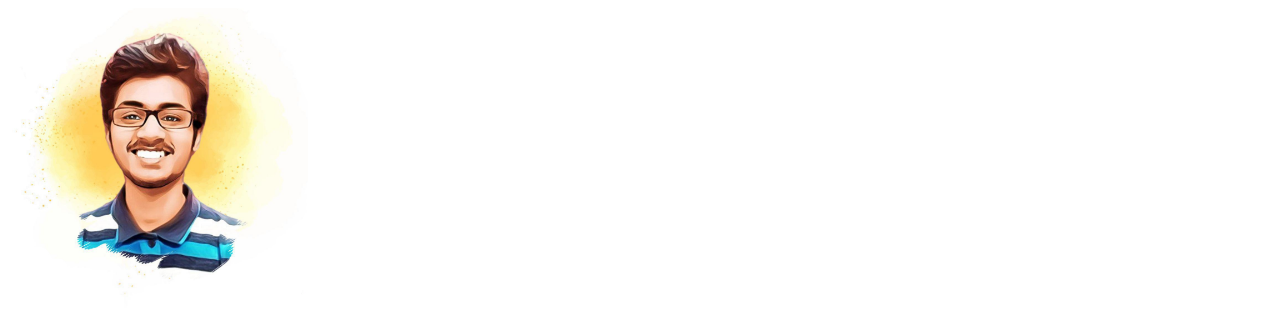
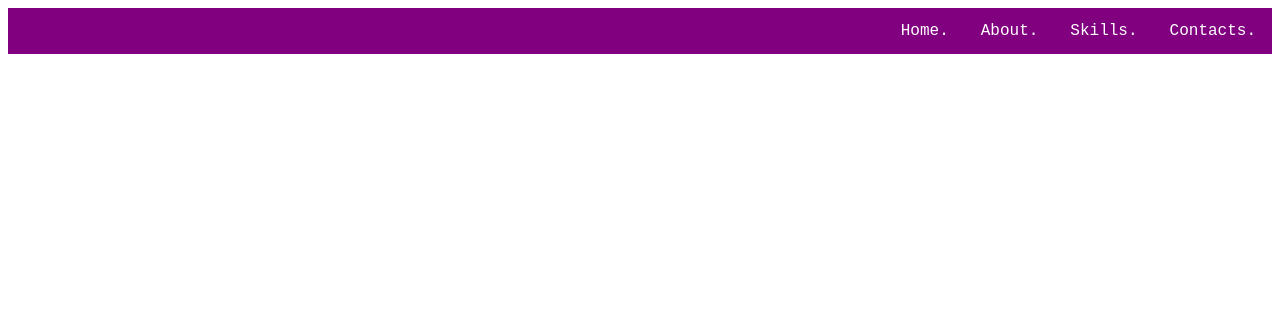
Before and after one commit to AStriker007/sdc1, a plain HTML site: page index.html in a window 1280 px wide. Drawn offline with Linux system fonts and the light colour scheme.

Commit message:
Added navigation bar

```diff
--- a/css/style.css
+++ b/css/style.css
@@ -0,0 +1,25 @@
+ul {
+    list-style-type: none;
+    margin: 0;
+    padding: 0;
+    overflow: hidden;
+    background-color: purple;
+  }
+
+  li {
+    float: right;
+  }
+
+  li a {
+    display: block;
+    color: white;
+    text-align: center;
+    padding: 14px 16px;
+    text-decoration: none;
+    font-family: Courier New;
+  }
+
+
+  li a:hover {
+    background-color:hsla(300, 84%, 20%, 0.808);
+  }
--- a/index.html
+++ b/index.html
@@ -1,9 +1,21 @@
 <!DOCTYPE html>
 <html lang="en">
 <head>
-    <title>Image</title>
+    <meta charset="UTF-8">
+    <meta http-equiv="X-UA-Compatible" content="IE=edge">
+    <meta name="viewport" content="width=device-width, initial-scale=1.0">
+    <title>Aniruddh's Page</title>
+    <link rel="stylesheet" href="css/style.css">
 </head>
 <body>
-<img src="images/my_pic.jpeg" width=300">
+    <nav >
+        <ul>
+
+            <li><a href="contact">Contacts.</a></li>
+            <li><a href="skills">Skills.</a></li>
+            <li><a href="about">About.</a></li>
+            <li><a href="home">Home.</a></li>
+            </ul>
+        </nav>
 </body>
 </html>
```
